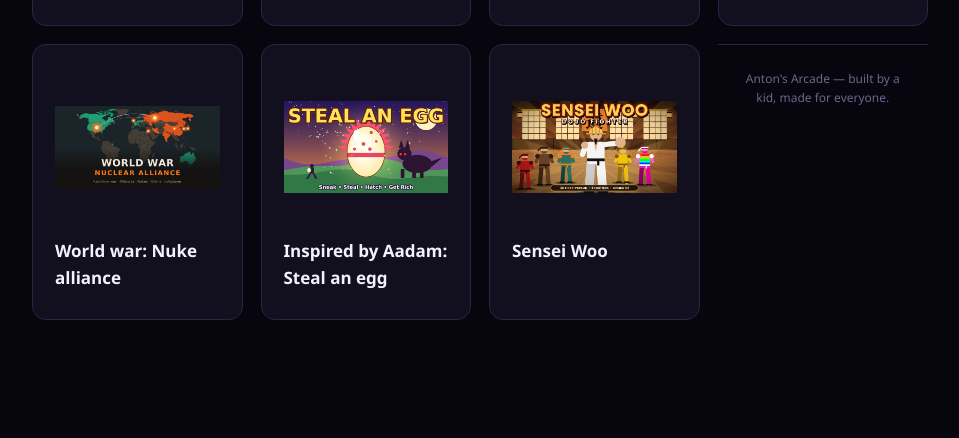
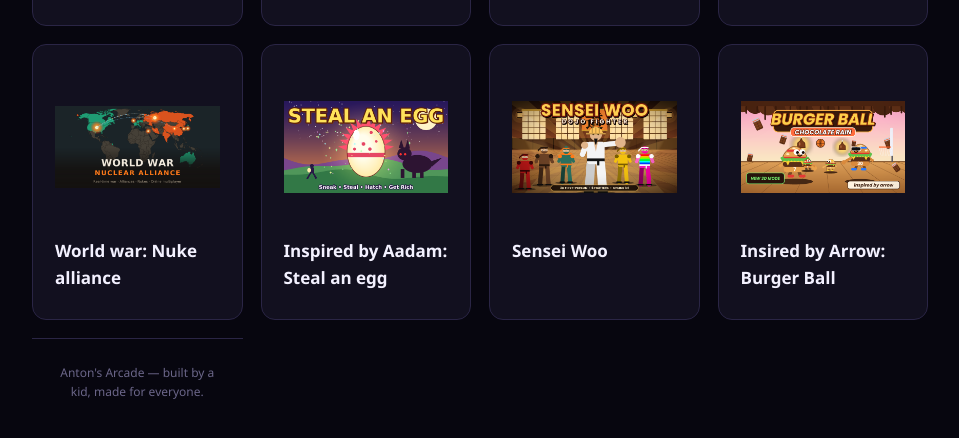
Before and after one commit to AntonsArcade/antonsarcade.github.io, a plain HTML site: page games.html in a window 1280 px wide. Shown: the part 2561-2999 px from the top of the page, without its empty margins (160-1119 px from the left). Drawn offline with Linux system fonts and the light colour scheme.

Commit message:
Add game 32 to the games list

```diff
--- a/games.html
+++ b/games.html
@@ -175,6 +175,10 @@
   <img src="game-31/game-31-thumb.png" alt="Game 31 thumbnail" class="thumb">
   <h3>Sensei Woo</h3>
  </a>
+     <a href="game-32/index.html" class="game-card">
+  <img src="game-32/game-32-thumb.png" alt="Game 32 thumbnail" class="thumb">
+  <h3>Insired by Arrow: Burger Ball</h3>
+ </a>
     <footer>Anton's Arcade &mdash; built by a kid, made for everyone.</footer>
 
 </body>
```
